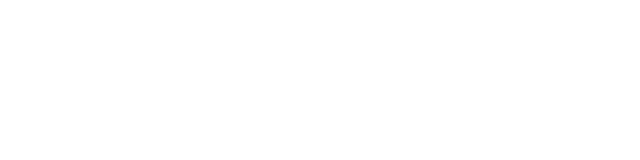
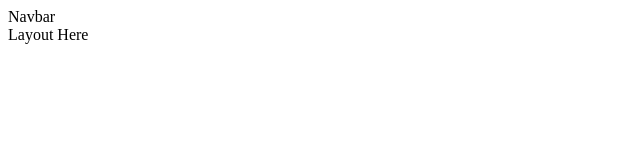
Before and after one commit to michaelslaton/art-shop-client, a React (Create React App) app: page / in a window 1280 px wide. Shown: the top 160 px of the page, without its empty margins (0-640 px from the left). Built offline with nearby package versions, Linux system fonts and the light colour scheme.

Commit message:
Continuing initial setup

```diff
--- a/src/App.tsx
+++ b/src/App.tsx
@@ -1,6 +1,18 @@
-function App() {
+import { BrowserRouter as Router, Route, Routes } from "react-router-dom";
+import Navbar from './Layout/Navbar/Navbar';
+import Layout from './Layout/Layout';
+import Error404 from './Layout/utils/error404/Error404';
+
+const App: React.FC = () => {
   return (
     <div>
+      <Navbar/>
+      <Router>
+        <Routes>
+          <Route path="/" element={<Layout/>}/>
+          <Route path="*" element={<Error404/>} />
+        </Routes>
+      </Router>
     </div>
   );
 }
--- /dev/null
+++ b/src/Layout/Layout.tsx
@@ -0,0 +1,12 @@
+import './layout.css';
+
+const Layout: React.FC = () => {
+
+  return (
+    <div>
+      Layout Here
+    </div>
+  )
+}
+
+export default Layout;
--- /dev/null
+++ b/src/Layout/Navbar/Navbar.tsx
@@ -0,0 +1,10 @@
+const Navbar: React.FC = () => {
+
+  return (
+    <div>
+      Navbar
+    </div>
+  )
+}
+
+export default Navbar;
--- /dev/null
+++ b/src/Layout/utils/error404/Error404.tsx
@@ -0,0 +1,10 @@
+const Error404: React.FC = () => {
+
+  return (
+    <div>
+      Error404 You shouldn't be here.
+    </div>
+  )
+}
+
+export default Error404;
```
Also changed, not shown: src/Layout/layout.css (added), src/Layout/utils/error404/error404.css (added), src/app.css (added), 1 other file (tests, documents, lock files or other folders).
